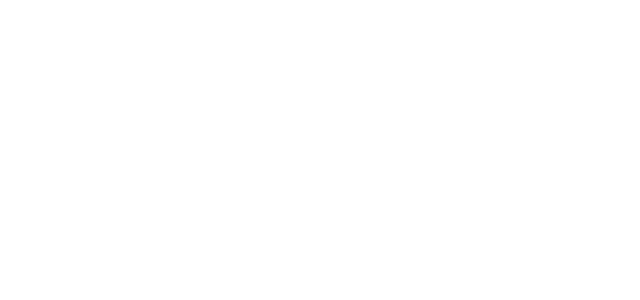
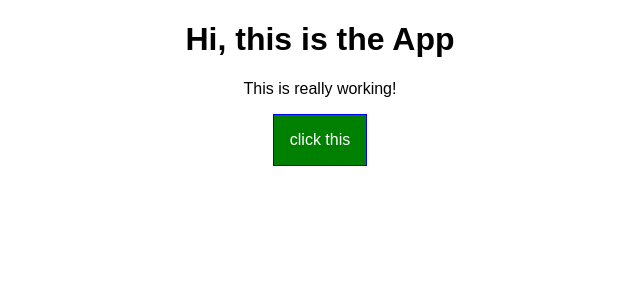
Before and after one commit to AnnaNOh/react-refresher, a React app: page / in a window 1280 px wide. Shown: the top 300 px of the page, without its empty margins (320-960 px from the left). Built offline with nearby package versions, Linux system fonts and the light colour scheme.

Commit message:
S7L80 Finish restructuring components

```diff
--- a/src/components/Cockpit/Cockpit.jsx
+++ b/src/components/Cockpit/Cockpit.jsx
@@ -1,13 +1,20 @@
 import React from 'react';
 import classes from './Cockpit.css';
 
+// use functional components as often as possible because they cannot manage state
+// they only present information
+
 const cockpit = (props) => {
+  let btnClass = '';
   const assignedClasses = [];
   if (props.persons.length <= 2){
     assignedClasses.push(classes.red);
   }
   if (props.persons.length <= 1){
     assignedClasses.push(classes.bold);  // classes = ['red', 'bold']
+  }
+  if (props.showPersons){
+    btnClass = classes.Red;
   }
 
   return (
@@ -16,10 +23,10 @@
       <p className={assignedClasses.join(' ')}> This is really working! </p>
       <button
         className={btnClass}
-        onClick={this.togglePersonsHandler}> click this
+        onClick={props.clicked}> click this
       </button>
     </div>
   )
 };
 
-export default cockit;
+export default cockpit;
--- a/src/containers/App.js
+++ b/src/containers/App.js
@@ -1,7 +1,7 @@
 import React, { Component } from 'react';
 import classes from './App.css';
 import Persons from '../components/Persons/Persons';
-
+import Cockpit from '../components/Cockpit/Cockpit';
 
 class App extends Component {
   state = {
@@ -26,15 +26,13 @@
     const personIndex = this.state.persons.findIndex(p => {
       return p.id === id;
     });
-
+    // const person = Object.assign({}, this.state.persons[personIndex]); does the same thing but in ES5
     const person = {
       ...this.state.persons[personIndex]
     };
-    // const person = Object.assign({}, this.state.persons[personIndex]); does the same thing but in ES5
     person.name = event.target.value;
     const persons = [...this.state.persons];
     persons[personIndex] = person;
-
     this.setState( {persons: persons} );
   }
 
@@ -48,28 +46,21 @@
   // Should put the conditional in the render instead of return
   render() {
     let persons = null;
-    let btnClass = '';
-
     if (this.state.showPersons) {
-      persons = (
-        <div>
-          <Persons
+      persons = <Persons
             persons={this.state.persons}
             clicked={this.deletePersonHandler}
-            changed={this.nameChangedHandler} />
-        </div>
-      );
-      btnClass = classes.Red;
+            changed={this.nameChangedHandler} />;
     }
 
     return (
-
         <div className={classes.App}>
-
+          <Cockpit
+            showPersons={this.state.showPersons}
+            persons={this.state.persons}
+            clicked={this.togglePersonsHandler} />
           {persons}
-
         </div>
-
     );
     // return React.createElement('div', {className:'App'}, React.createElement('h1', null, "Hi, this is the App"));
   }
```
